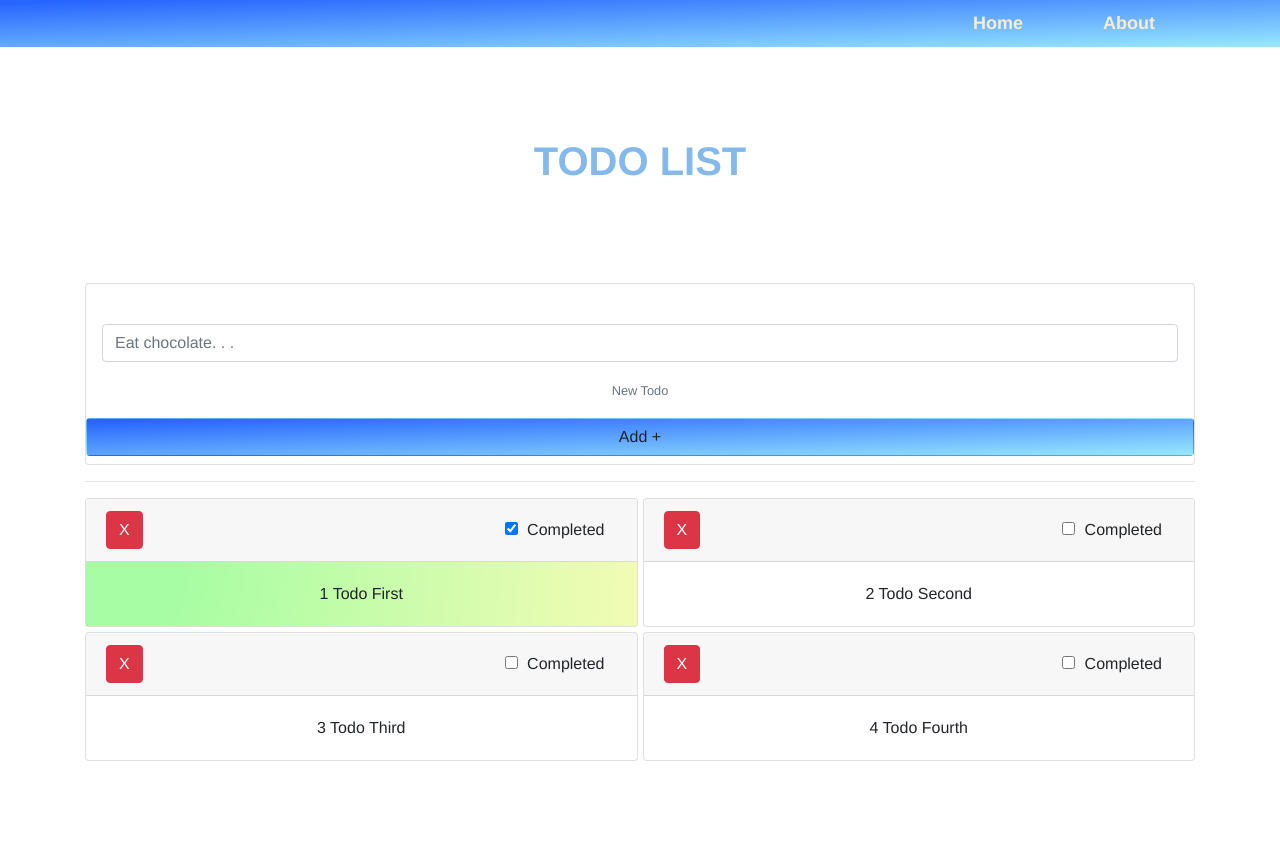
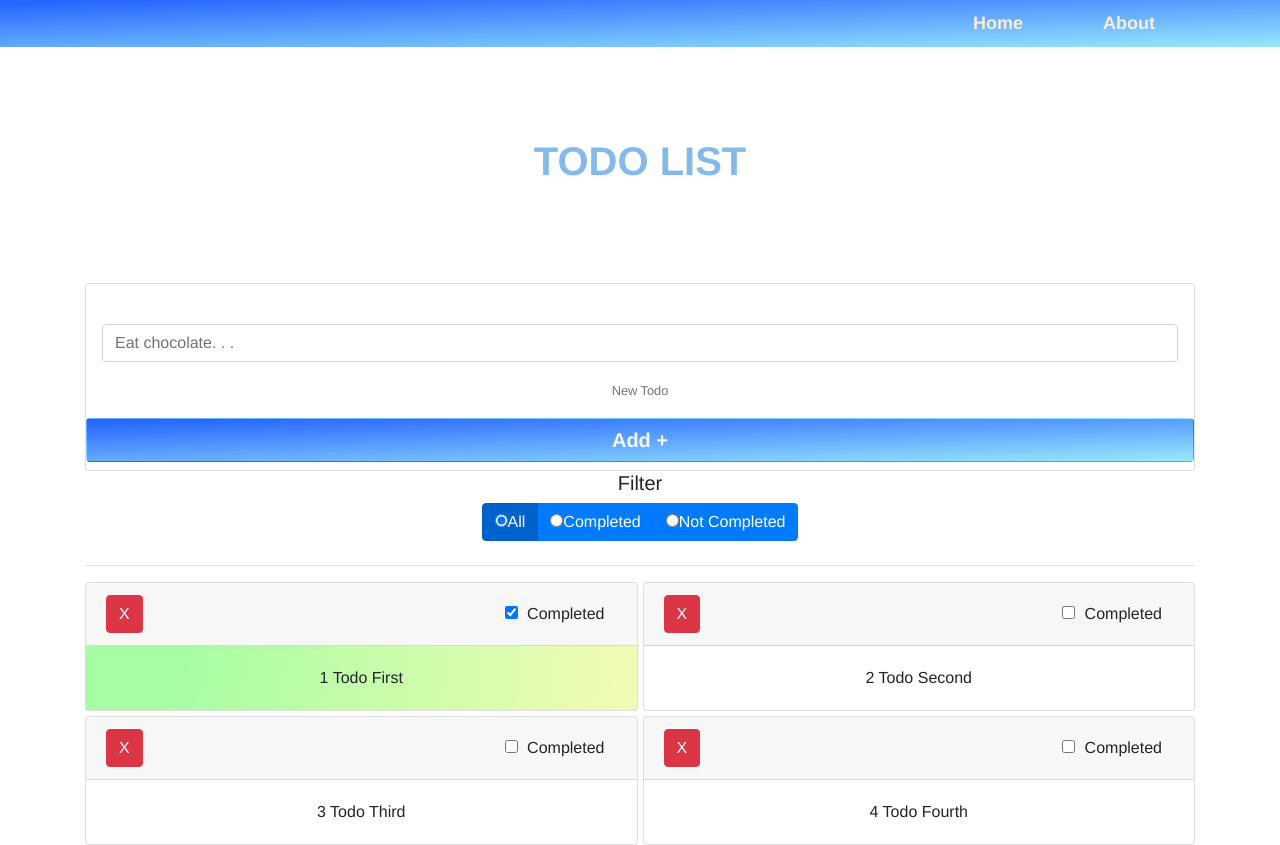
Before and after one commit to eevan7a9/Todo, a Vue app: page /#/ in a window 1280 px wide. Before the commit the page ends 800 px from the top, so only its background shows below. Built offline with nearby package versions, Linux system fonts and the light colour scheme.

Commit message:
added filter function

```diff
--- a/src/components/AddTodo.vue
+++ b/src/components/AddTodo.vue
@@ -13,7 +13,7 @@
       </div>
       <small id="helpId" class="text-muted">New Todo</small>
     </div>
-    <button class="btn add mb-2" @click="addNewTodo()">Add +</button>
+    <button class="btn add mb-2" id="add" @click="addNewTodo()">Add +</button>
   </div>
 </template>
 
@@ -44,7 +44,7 @@ export default {
 </script>
 
 <style>
-.add {
+#add {
   background-image: linear-gradient(
     178.2deg,
     rgba(39, 101, 255, 1) 3.6%,
--- /dev/null
+++ b/src/components/FilterTodo.vue
@@ -0,0 +1,50 @@
+<template>
+  <Section>
+    <h5>Filter</h5>
+    <div class="btn-group">
+      <label class="btn btn-primary" v-bind:class="{'active': filter == 2}">
+        <input type="radio" name="filter" id="all" v-model="filter" value="2" @change="getFilter" />All
+      </label>
+      <label class="btn btn-primary" v-bind:class="{'active': filter == 0}">
+        <input
+          type="radio"
+          name="filter"
+          id="completed"
+          v-model="filter"
+          value="0"
+          @change="getFilter"
+        />Completed
+      </label>
+      <label class="btn btn-primary" v-bind:class="{'active': filter == 1}">
+        <input
+          type="radio"
+          name="filter"
+          id="notcompleted"
+          v-model="filter"
+          value="1"
+          @change="getFilter"
+        />Not Completed
+      </label>
+    </div>
+  </Section>
+</template>
+
+<script>
+import { mapActions } from "vuex";
+
+export default {
+  name: "FilterTodo",
+  data() {
+    return { filter: 2 };
+  },
+  methods: {
+    ...mapActions(["filterTodo"]),
+    getFilter() {
+      this.filterTodo(this.filter);
+    }
+  }
+};
+</script>
+
+<style>
+</style>
--- a/src/components/TodoItem.vue
+++ b/src/components/TodoItem.vue
@@ -54,11 +54,6 @@ export default {
         title: this.title,
         completed: this.todo.completed
       });
-      console.log({
-        id: this.todo.id,
-        title: this.title,
-        completed: this.todo.completed
-      });
     }
   }
 };
--- a/src/components/TodoLists.vue
+++ b/src/components/TodoLists.vue
@@ -2,10 +2,17 @@
   <main>
     <!-- Add Todo -->
     <AddTodo />
+    <FilterTodo />
     <hr />
     <section id="list_container">
-      <div class="card" v-for="todo in allTodos" :key="todo.id">
+      <div
+        class="card"
+        v-for="todo in allTodos"
+        :key="todo.id"
+        :class="{'hide': getFilterBy == todo.completed}"
+      >
         <!-- Todo Items -->
+
         <TodoItem :todo="todo" />
       </div>
     </section>
@@ -14,16 +21,18 @@
 
 <script>
 import AddTodo from "./AddTodo";
+import FilterTodo from "./FilterTodo";
 import TodoItem from "./TodoItem";
 import { mapGetters } from "vuex";
 export default {
   name: "TodoLists",
   components: {
     AddTodo,
+    FilterTodo,
     TodoItem
   },
   computed: {
-    ...mapGetters(["allTodos"]) // We get the Todos array from state
+    ...mapGetters(["allTodos", "getFilterBy"]) // We get the Todos array from state
   }
 };
 </script>
@@ -37,4 +46,7 @@ main {
   grid-template-columns: repeat(2, 1fr);
   grid-gap: 5px;
 }
+.hide {
+  display: none;
+}
 </style>
--- a/src/store.js
+++ b/src/store.js
@@ -27,7 +27,8 @@ export default new Vuex.Store({
         completed: 0
       }
     ],
-    new_todo_id: 5
+    new_todo_id: 5,
+    filter_todo_by: 2
   },
   getters: {
     allTodos: function(state) {
@@ -35,6 +36,9 @@ export default new Vuex.Store({
     },
     newTodoId: function(state) {
       return state.new_todo_id;
+    },
+    getFilterBy: function(state) {
+      return state.filter_todo_by;
     }
   },
 
@@ -48,6 +52,9 @@ export default new Vuex.Store({
     },
     updateTodo({ commit }, todo) {
       commit("editTodo", todo);
+    },
+    filterTodo({ commit }, base) {
+      commit("filterTodos", base);
     }
   },
   mutations: {
@@ -68,6 +75,9 @@ export default new Vuex.Store({
           todo.completed = edited_todo.completed;
         }
       }
+    },
+    filterTodos(state, base) {
+      state.filter_todo_by = base;
     }
   }
 });
```
